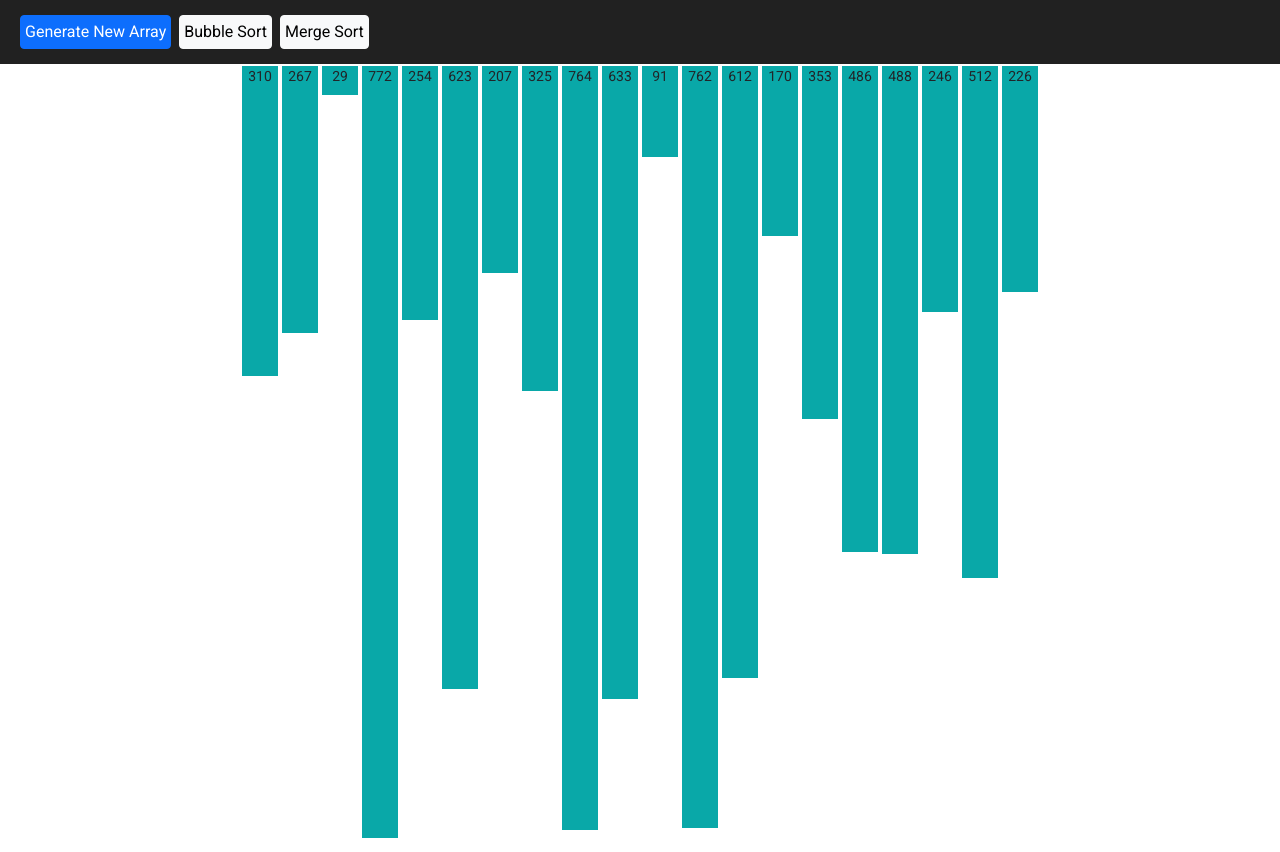
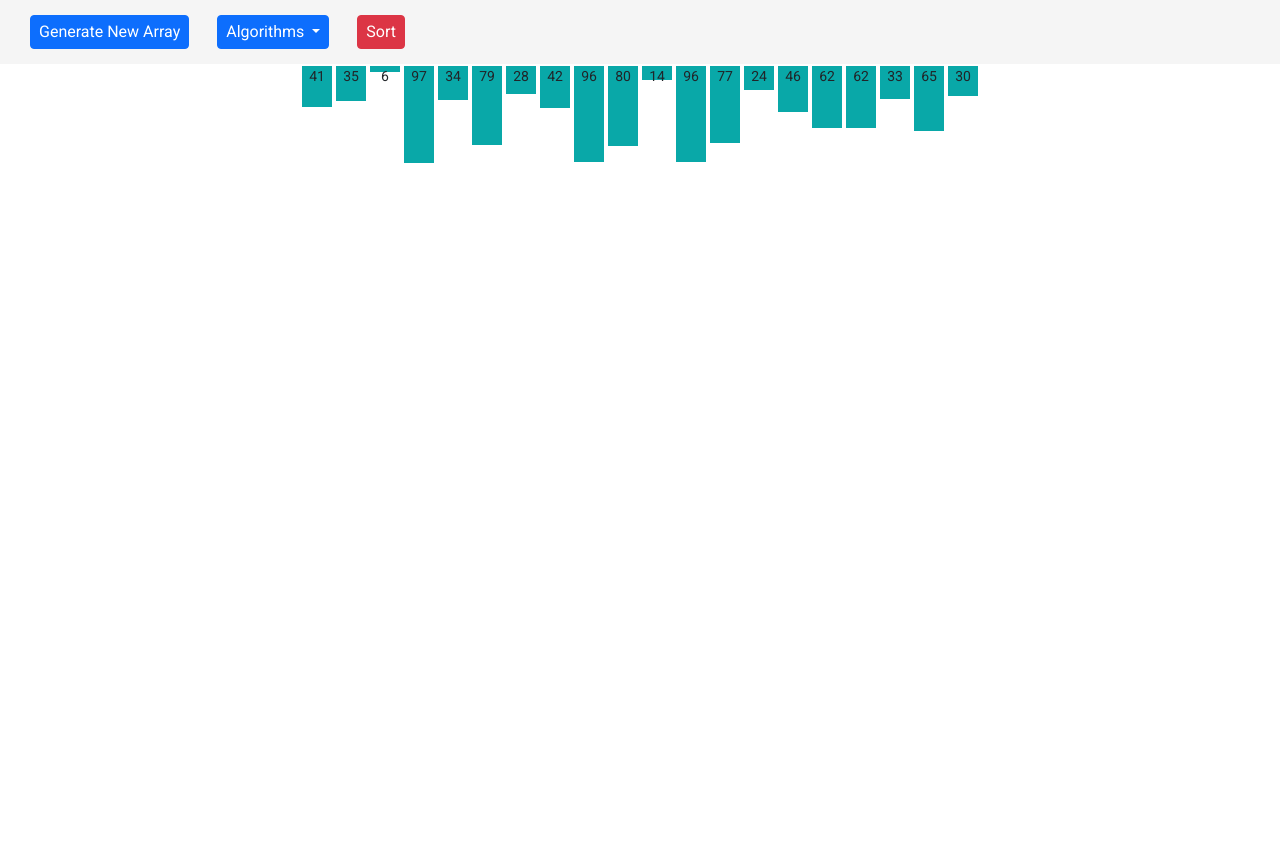
Before and after one commit to segfault0x61/algo-visualizer, an Angular app: page / in a window 1280 px wide. After the commit the page ends 800 px from the top, so only its background shows below. Built offline with nearby package versions, Linux system fonts and the light colour scheme.

Commit message:
feat: add dropdown for algorithm selection

```diff
--- a/angular.json
+++ b/angular.json
@@ -31,7 +31,9 @@
               "src/assets"
             ],
             "styles": [
-              "./node_modules/@angular/material/prebuilt-themes/purple-green.css",
+              "./node_modules/@angular/material/prebuilt-themes/indigo-pink.css",
+              "./node_modules/bootstrap/dist/css/bootstrap.min.css",
+              "./node_modules/ngx-bootstrap/datepicker/bs-datepicker.css",
               "src/styles.scss"
             ],
             "scripts": []
--- a/package.json
+++ b/package.json
@@ -24,6 +24,7 @@
     "@ng-bootstrap/ng-bootstrap": "^12.1.1",
     "@popperjs/core": "^2.10.2",
     "bootstrap": "^5.1.3",
+    "ngx-bootstrap": "^8.0.0",
     "rxjs": "~7.5.0",
     "tslib": "^2.3.0",
     "zone.js": "~0.11.4"
--- a/src/app/algorithm-visualizer/algorithm-visualizer.component.html
+++ b/src/app/algorithm-visualizer/algorithm-visualizer.component.html
@@ -2,11 +2,38 @@
   <button type="button" class="btn btn-primary" (click)="resetArray()">
     Generate New Array
   </button>
-  <button type="button" class="btn btn-light" (click)="bubbleSort()">
-    Bubble Sort
-  </button>
-  <button type="button" class="btn btn-light" (click)="mergeSort()">
-    Merge Sort
+  <div class="btn-group" dropdown [insideClick]="true">
+    <button
+      id="button-animated"
+      dropdownToggle
+      type="button"
+      class="btn btn-primary dropdown-toggle"
+      aria-controls="dropdown-animated"
+    >
+      {{ selectedAlgorithm }} <span class="caret"> </span>
+    </button>
+    <ul
+      id="dropdown-animated"
+      *dropdownMenu
+      class="dropdown-menu"
+      role="menu"
+      aria-labelledby="button-animated"
+    >
+      <li role="menuitem">
+        <a class="dropdown-item" (click)="selectedAlgorithm = 'Bubble Sort'"
+          >Bubble Sort</a
+        >
+      </li>
+      <li role="menuitem">
+        <a class="dropdown-item" (click)="selectedAlgorithm = 'Merge Sort'"
+          >Merge Sort</a
+        >
+      </li>
+    </ul>
+  </div>
+
+  <button type="button" class="btn btn-danger" (click)="startSorting()">
+    Sort
   </button>
 </mat-toolbar>
 
--- a/src/app/algorithm-visualizer/algorithm-visualizer.component.scss
+++ b/src/app/algorithm-visualizer/algorithm-visualizer.component.scss
@@ -7,13 +7,17 @@
 }
 
 .array-element {
-  width: 36px;
+  width: 30px;
   margin: 2px;
   // background-color: rgb(0, 168, 168);
   display: inline-block;
 }
 
 button {
-  margin: 4px;
-  padding: 4px;
+  margin: 14px;
+  padding: 4px 8px 4px 8px;
 }
+
+.mat-form-field.mat-select {
+  background: #fff;
+}
--- a/src/app/algorithm-visualizer/algorithm-visualizer.component.ts
+++ b/src/app/algorithm-visualizer/algorithm-visualizer.component.ts
@@ -2,13 +2,22 @@
 import { MergeSort } from './algorithms/merge-sort';
 import { BubbleSort } from './algorithms/bubble-sort';
 import { ArraysService } from '../shared/arrays.service';
+import { BsDropdownConfig } from 'ngx-bootstrap/dropdown';
 
 @Component({
   selector: 'app-algorithm-visualizer',
   templateUrl: './algorithm-visualizer.component.html',
   styleUrls: ['./algorithm-visualizer.component.scss'],
+  providers: [
+    {
+      provide: BsDropdownConfig,
+      useValue: { isAnimated: true, autoClose: true },
+    },
+  ],
 })
 export class AlgorithmVisualizerComponent implements OnInit {
+  selectedAlgorithm: string = 'Algorithms';
+
   constructor(public arrService: ArraysService) {}
 
   ngOnInit(): void {
@@ -23,9 +32,17 @@
     return color;
   }
 
+  startSorting() {
+    if (this.selectedAlgorithm == 'Bubble Sort') {
+      this.bubbleSort();
+    } else {
+      this.mergeSort();
+    }
+  }
+
   bubbleSort() {
     const bs = new BubbleSort(this.arrService);
-    const inputCopy = [...this.arrService.numbers];
+    let inputCopy = [...this.arrService.numbers];
     bs.bubbleSort(inputCopy);
     bs.bubbleSortAnimation();
   }
--- a/src/app/algorithm-visualizer/algorithms/merge-sort.ts
+++ b/src/app/algorithm-visualizer/algorithms/merge-sort.ts
@@ -2,7 +2,7 @@
 import { ArrayBars } from 'src/app/models/ArrayBars';
 
 export class MergeSort {
-  animations = []; // Stores array objects => { key, value }
+  animations: animationValues[] = []; // Stores array objects => { key, value }
 
   constructor(private readonly arrService: ArraysService) {}
 
@@ -12,29 +12,31 @@
     }
 
     let mid = Math.floor(left + (right - left) / 2);
-    this.mergeSort(array, left, mid);
-    this.mergeSort(array, mid + 1, right);
+    this.mergeSort(array, left, mid); // Sort left side of the array, 0 to mid
+    this.mergeSort(array, mid + 1, right); // mid to end
     this.merge(array, left, mid, right);
   }
 
   merge(array: ArrayBars[], left: number, mid: number, right: number): void {
     let aux = [...array];
 
-    let i = left;
-    let j = mid + 1;
-    for (let k = left; k <= right; k++) {
-      if (i > mid) {
-        this.animations.push(new animationValues(k, aux[j].value) as never);
-        array[k] = aux[j++];
-      } else if (j > right) {
-        this.animations.push(new animationValues(k, aux[i].value) as never);
-        array[k] = aux[i++];
-      } else if (aux[i].value > aux[j].value) {
-        this.animations.push(new animationValues(k, aux[j].value) as never);
-        array[k] = aux[j++];
+    let midIndex = mid + 1;
+    let leftIndex = left;
+
+    for (let k = leftIndex; k <= right; k++) {
+      if (leftIndex > mid) {
+        // start index has surpassed the middle
+        this.animations.push({ index: k, value: aux[midIndex].value });
+        array[k] = aux[midIndex++];
+      } else if (midIndex > right) {
+        this.animations.push({ index: k, value: aux[leftIndex].value });
+        array[k] = aux[leftIndex++];
+      } else if (aux[leftIndex].value > aux[midIndex].value) {
+        this.animations.push({ index: k, value: aux[midIndex].value });
+        array[k] = aux[midIndex++];
       } else {
-        this.animations.push(new animationValues(k, aux[i].value) as never);
-        array[k] = aux[i++];
+        this.animations.push({ index: k, value: aux[leftIndex].value });
+        array[k] = aux[leftIndex++];
       }
     }
   }
@@ -43,7 +45,7 @@
     let animations = setInterval(() => {
       const action: animationValues = this.animations.shift() as never;
       console.log('animations: ', this.animations);
-      if (action) this.arrService.numbers[action.key].value = action.value;
+      if (action) this.arrService.numbers[action.index].value = action.value;
       else {
         clearInterval(animations);
         this.arrService.isArraySorted(this.arrService.numbers);
@@ -53,12 +55,7 @@
   }
 }
 
-class animationValues {
-  key: number;
+interface animationValues {
+  index: number;
   value: number;
-
-  constructor(key: number, value: number) {
-    this.key = key;
-    this.value = value;
-  }
 }
--- a/src/app/app.module.ts
+++ b/src/app/app.module.ts
@@ -8,22 +8,22 @@
 import { AppRoutingModule } from './app-routing.module';
 import { AppComponent } from './app.component';
 import { AlgorithmVisualizerComponent } from './algorithm-visualizer/algorithm-visualizer.component';
-import { NgbModule } from '@ng-bootstrap/ng-bootstrap';
+
+import { MatSelectModule } from '@angular/material/select';
+import { BsDropdownModule } from 'ngx-bootstrap/dropdown';
 
 @NgModule({
-  declarations: [
-    AppComponent,
-    AlgorithmVisualizerComponent
-  ],
+  declarations: [AppComponent, AlgorithmVisualizerComponent],
   imports: [
     BrowserModule,
     AppRoutingModule,
     MatToolbarModule,
     MatIconModule,
+    MatSelectModule,
     BrowserAnimationsModule,
-    NgbModule
+    BsDropdownModule.forRoot(),
   ],
   providers: [],
-  bootstrap: [AppComponent]
+  bootstrap: [AppComponent],
 })
-export class AppModule { }
+export class AppModule {}
--- a/src/app/shared/arrays.service.ts
+++ b/src/app/shared/arrays.service.ts
@@ -5,8 +5,8 @@
   providedIn: 'root',
 })
 export class ArraysService {
-  ARRAY_LENGTH = 20;
-  ANIMATION_SPEED = 10;
+  ARRAY_LENGTH: number = 20;
+  ANIMATION_SPEED: number = 10;
   completedAnimation: any[] = [];
   numbers: ArrayBars[] = [];
 
@@ -15,7 +15,7 @@
   resetArray() {
     this.numbers = [];
     for (let i = 0; i < this.ARRAY_LENGTH; i++) {
-      let randInt = this.randomInteger(15, 800);
+      let randInt = this.randomInteger(5, 100);
       this.numbers.push({ value: randInt, color: 'rgb(9, 168, 168)' });
     }
   }
@@ -33,19 +33,21 @@
     }
     this.completedAnimation.push({ index: array.length - 1 }); // Append last index
 
-    console.log('array is sorted');
-    console.log(this.completedAnimation);
     return true;
   }
 
   animateSortedArray() {
     const timer = setInterval(() => {
-      const action = this.completedAnimation.shift();
+      const action: animationValues = this.completedAnimation.shift();
       if (action) {
         this.numbers[action.index].color = 'purple';
       } else {
         clearInterval(timer);
       }
-    }, 40);
+    }, this.ANIMATION_SPEED);
   }
 }
+
+interface animationValues {
+  index: number;
+}
--- a/src/styles.scss
+++ b/src/styles.scss
@@ -12,3 +12,9 @@
 
 /* Importing Bootstrap SCSS file. */
 @import '~bootstrap/scss/bootstrap';
+
+/* Importing Bootstrap SCSS file. */
+@import "~bootstrap/scss/bootstrap";
+
+/* Importing Datepicker SCSS file. */
+@import "node_modules/ngx-bootstrap/datepicker/bs-datepicker";
```
Also changed, not shown: 1 other file (tests, documents, lock files or other folders).
